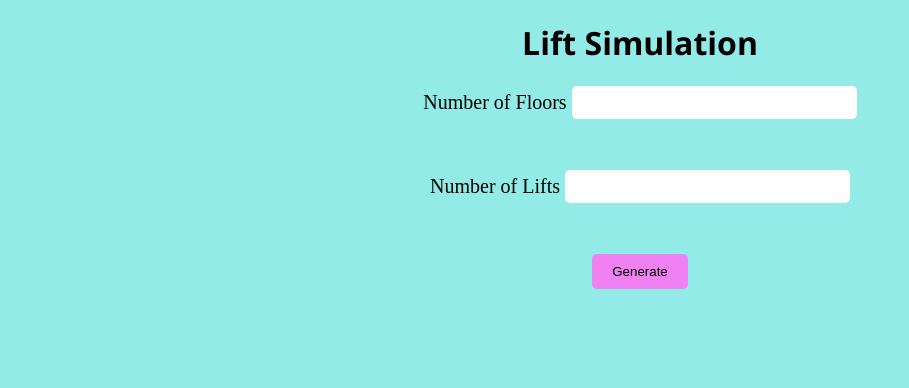
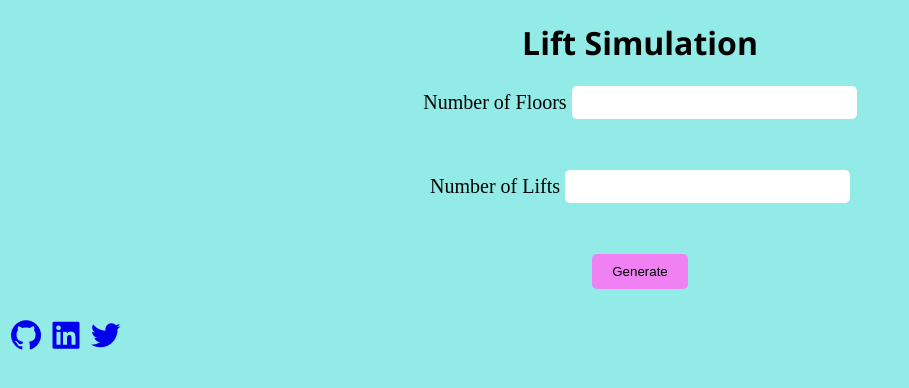
Before and after one commit to shineishukla/lift-simulation, a plain HTML site: page index.html in a window 1280 px wide. Shown: the whole page, without its empty margins (0-909 px from the left). Drawn offline with nearby package versions, Linux system fonts and the light colour scheme.

Commit message:
made few changes

```diff
--- a/index.html
+++ b/index.html
@@ -5,6 +5,10 @@
     <meta http-equiv="X-UA-Compatible" content="IE=edge">
     <meta name="viewport" content="width=device-width, initial-scale=1.0">
     <link rel="stylesheet" href="style.css">
+
+    <!--icons-->
+    <link rel="stylesheet" href="https://unpkg.com/boxicons@latest/css/boxicons.min.css">
+
     <title>Lift Simulation</title>
 
 </head>
@@ -24,6 +28,17 @@
 
     <center><button id="submit" class="generatebutton">Generate</button></center>
     <div id="simulationArea"></div>
+    <footer>
+        <div class="footer">
+            <div class="social-media">
+              <br>
+                <a href="https://github.com/shineishukla"><i class="bx bxl-github bx-md"></i></a>
+                <a href="https://www.linkedin.com/in/shinei-shukla-3712991b0/"><i class="bx bxl-linkedin-square bx-md"></i></a>
+                <a href="https://twitter.com/ShineiShukla"><i class="bx bxl-twitter bx-md"></i></a>
+            </div>
+        </div>
+    </footer>
+
     <script src="index.js"></script>
 </body>
 </html>
```
